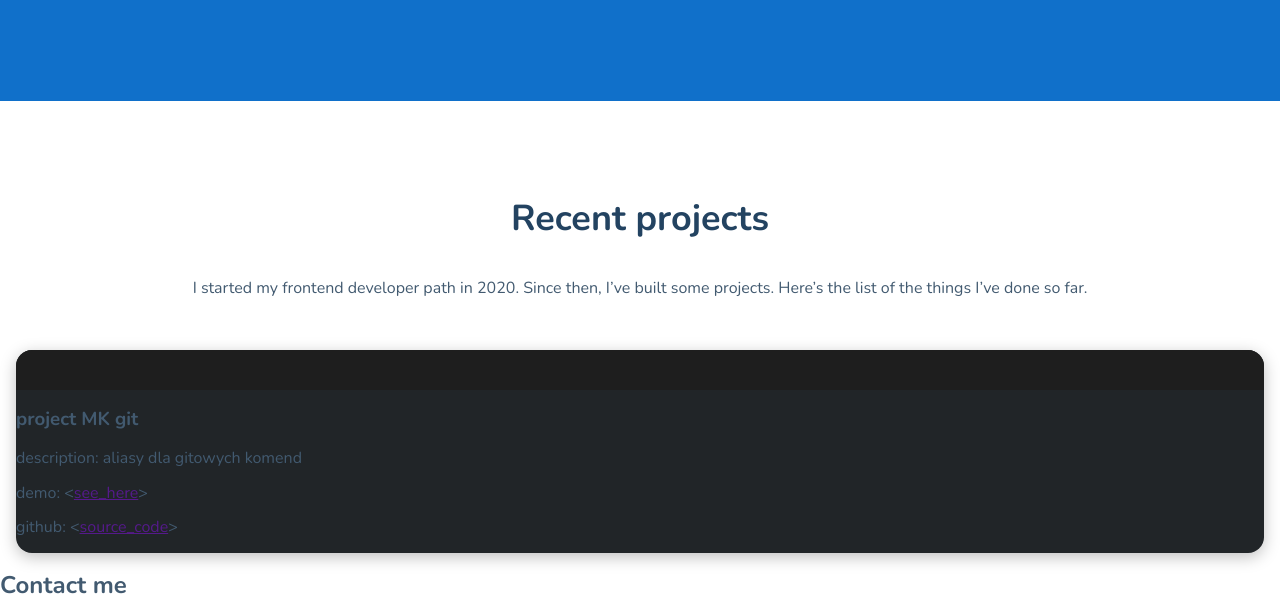
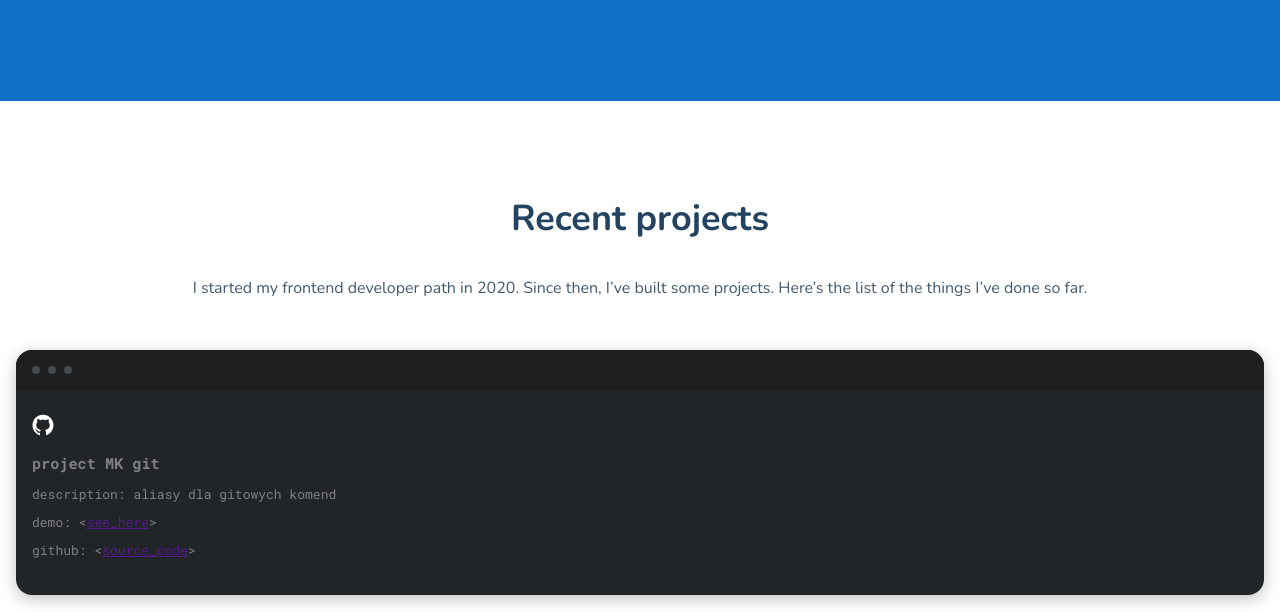
Before and after one commit to krystianmaslak/portfolio-demo, a website built with webpack: page src/pages/index.html in a window 1280 px wide. Shown: the part 2090-2702 px from the top of the page. Built offline with nearby package versions, Linux system fonts and the light colour scheme.

Commit message:
update feat: projects

```diff
--- a/src/pages/index.html
+++ b/src/pages/index.html
@@ -87,6 +87,8 @@
             <span class="project__circle"></span>
             <span class="project__circle"></span>
           </div>
+          <div class="project__content">
+            <img src="../assets/img/github.svg" alt="">
             <h3 class="project__title"><span>project</span> <span>MK git</span></h3>
             <p>
               <span>description:</span>
@@ -100,6 +102,7 @@
               <span>github:</span>
               <span>&lt;<a href="" title="MK git - code">source_code</a>&gt;</span>
             </p>
+        </div>
         </article>
       </div>
     </section>
--- a/src/scss/_variables.scss
+++ b/src/scss/_variables.scss
@@ -1,7 +1,9 @@
 $text: #425A70;
 $textDark: #234361;
 $Blue: #1070CA;
+$console: #808082;
 $gray: #212528;
 $darkGray: #1E1E1E;
+$mediumGray: #464A4D;
 $LightBlue: #4DA8FF;
 $LighterBlue: #DBEAF7;
--- a/src/scss/modules/projects.scss
+++ b/src/scss/modules/projects.scss
@@ -19,10 +19,28 @@
     background: $gray;
     border-radius: 16px;
     overflow: hidden; //do obcinania wszystkiego
+    color: $console;
+    font-family: Roboto Mono;
+    font-size: 13px;
     box-shadow: 0px 4px 16px rgba(0, 0, 0, 0.25);
+    &__circle {
+      display: block;
+      width: 8px;
+      height: 8px;
+      background: $mediumGray;
+      border-radius: 50%;
+      margin-right: 8px;
+    }
+    &__content {
+      padding: 24px 16px;
+    }
     &__window {
         height: 40px;
         background: $darkGray;
+        display: flex;
+        align-items: center;
+        padding: 0 0 0 16px;
+
 
     }
 
```
Also changed, not shown: src/assets/img/github.svg (added). Lines whose indentation alone changed are shown as unchanged.
